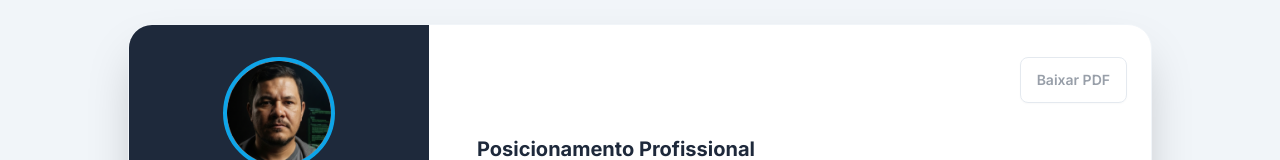
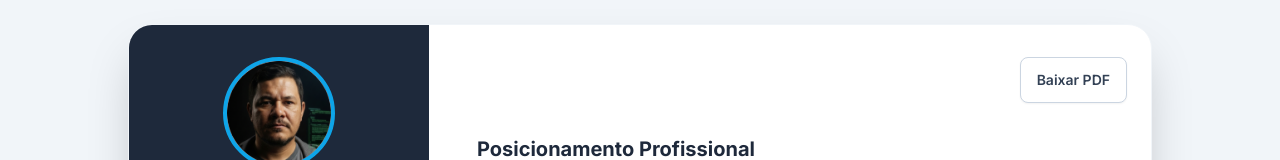
Before and after one commit to AlvesBelem/curriculum_vitae, a Next.js app: page / in a window 1280 px wide. Shown: the top 160 px of the page. Built offline with nearby package versions, Linux system fonts and the light colour scheme.

Commit message:
Refactor code structure for improved readability and maintainability

```diff
--- a/app/page.jsx
+++ b/app/page.jsx
@@ -56,29 +56,91 @@ function TechnicalList({ entries }) {
   );
 }
 
+const sharePdfUrl = "/curriculo%20Marcelo%20Alves%20mobile.pdf";
+
 export default function Page() {
-  const [ready, setReady] = useState(false);
+  const [ready, setReady] = useState(true);
+  const [isMobile, setIsMobile] = useState(false);
+  const [shareSupported, setShareSupported] = useState(false);
 
   useEffect(() => {
-    const timer = setInterval(() => {
-      if (window.html2pdf) {
-        setReady(true);
-        clearInterval(timer);
-      }
-    }, 200);
-    return () => clearInterval(timer);
+    // keep placeholder in case html2pdf is reintroduced
+    setReady(true);
+  }, []);
+  useEffect(() => {
+    if (typeof navigator === "undefined") return;
+    const mobileUa = /Mobi|Android|iPhone|iPad|iPod/i.test(navigator.userAgent);
+    setIsMobile(mobileUa);
+    setShareSupported(mobileUa && !!navigator.share);
   }, []);
 
-  const handleDownload = () => {
-    const cv = document.getElementById("cv");
-    if (!cv) return;
-    window.html2pdf().set(pdfOptions).from(cv).save();
+  const a4PdfUrl = "/curriculo%20Marcelo%20Alves%20A4.pdf";
+
+  const handleDownload = async () => {
+    try {
+      const response = await fetch(a4PdfUrl);
+      if (!response.ok) return;
+      const blob = await response.blob();
+      const fileURL = window.URL.createObjectURL(blob);
+      const anchor = document.createElement("a");
+      anchor.href = fileURL;
+      anchor.download = "Curriculo-Marcelo-Alves-Nogueira.pdf";
+      document.body.appendChild(anchor);
+      anchor.click();
+      anchor.remove();
+      window.URL.revokeObjectURL(fileURL);
+    } catch {
+      // fallback to generated file (if html2pdf available)
+      const cv = document.getElementById("cv");
+      if (!cv || !window.html2pdf) return;
+      window.html2pdf().set(pdfOptions).from(cv).save();
+    }
   };
+
+  const handleShare = async () => {
+    if (!shareSupported) {
+      handleDownload();
+      return;
+    }
+
+    try {
+      const response = await fetch(sharePdfUrl);
+      if (!response.ok) {
+        handleDownload();
+        return;
+      }
+      const blob = await response.blob();
+      const file = new File([blob], "Curriculo-Marcelo-Alves-mobile.pdf", {
+        type: "application/pdf",
+      });
+      if (navigator.canShare?.({ files: [file] })) {
+        await navigator.share({
+          title: "Currículo Marcelo",
+          text: "Currículo Executivo – Marcelo Alberto Alves Nogueira",
+          files: [file],
+        });
+      } else {
+        await navigator.share({
+          title: "Currículo Marcelo",
+          text: "Currículo Executivo – Marcelo Alberto Alves Nogueira",
+        });
+      }
+    } catch {
+      handleDownload();
+    }
+  };
+
+  const shouldShare = isMobile && shareSupported;
+
   const handlePrimaryAction = async () => {
+    if (shouldShare) {
+      await handleShare();
+      return;
+    }
     handleDownload();
   };
 
-  const actionLabel = "Baixar PDF";
+  const actionLabel = shouldShare ? "Compartilhar PDF" : "Baixar PDF";
 
   return (
     <main className="flex min-h-screen justify-center bg-slate-100 py-6 px-4 sm:px-6">
```
Also changed, not shown: 2 other files (tests, documents, lock files or other folders).
